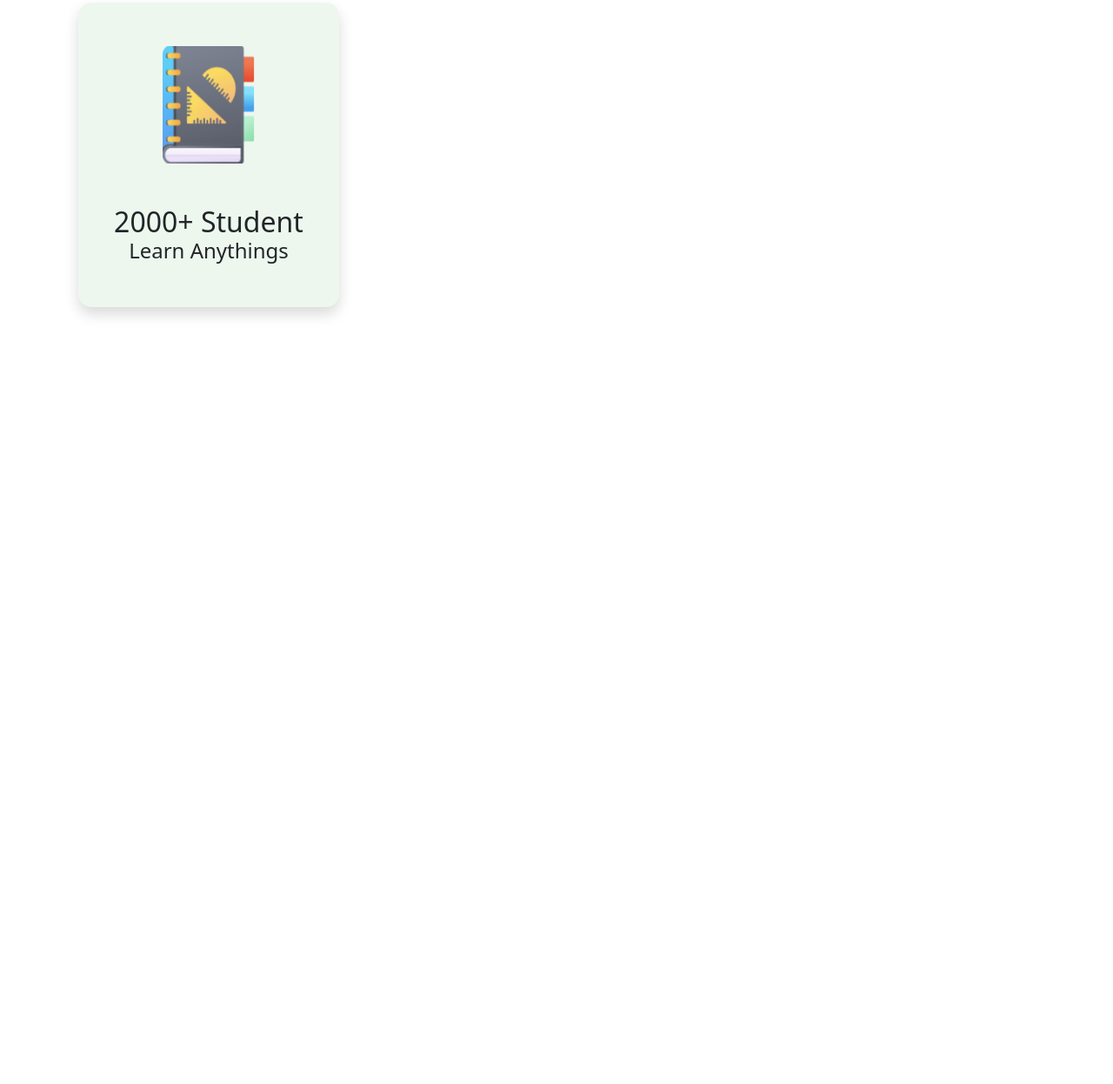
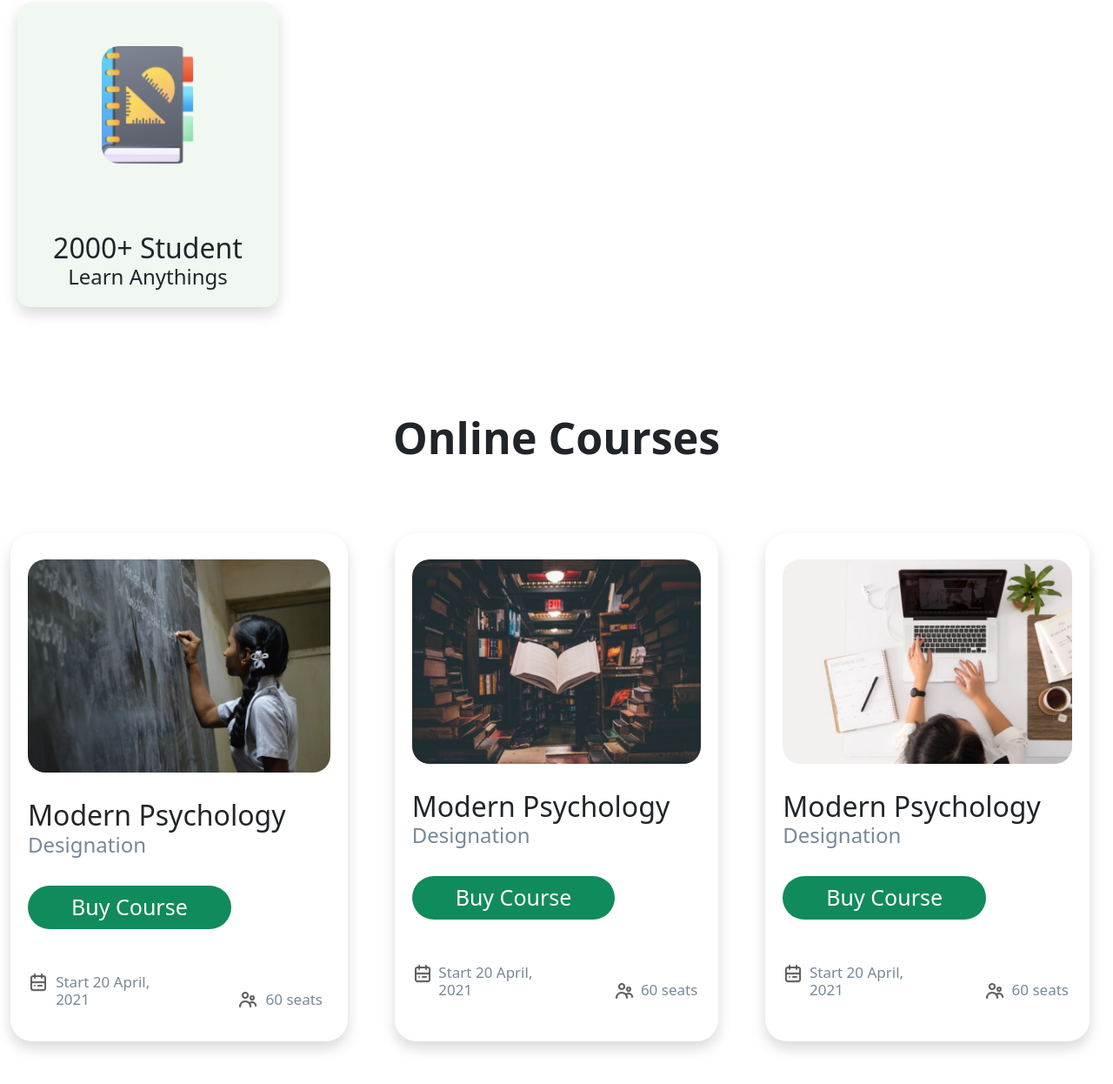
Before and after one commit to rabi993/e-school, a plain HTML site: page index.html in a window 1280 px wide. Shown: the part 1266-2512 px from the top of the page at 87% size. Before the commit the page ends 1739 px from the top, so only its background shows below. Drawn offline with nearby package versions, Linux system fonts and the light colour scheme.

Commit message:
online courses card done

```diff
--- a/index.html
+++ b/index.html
@@ -112,6 +112,85 @@
                 </div>
         </div>
     </section>
+    <section class="container">
+        <h1 class="online-courses">Online Courses</h1>
+        <br><br><br>
+        <div class="row row-cols-1 row-cols-md-3 g-4">
+            <div class="col">
+              <div class="shadow h-100  crd crd1">
+                <img src="images/Photos/Morder pyschology.png" class="card-img-top" alt="...">
+                <div class="card-body">
+                  <h2 class="card-title">Modern Psychology</h2>
+
+
+                  <h4 style="color:lightslategray ;" class="card-text">Designation</h4>
+                  <br>
+                  <button class="sign-in">Buy Course</button>
+                  <br><br><br>
+                </div>
+                <div class=" row justify-content-between">
+                    <div class="col-md-7 row align-items-start justify-content-start">
+                        <div class="col-md-2"><img  class="calender" src="images/ICON/calendar.png" alt=""></div>
+                        <div class="col-md-10"><h5 style="color:lightslategray ;font-size: 17px;padding-top: 3px;">Start 20 April, 2021</h5></div>
+                    </div>
+                    <div class=" col-md-5  row d-flex align-items-end justify-content-end">
+                        <div class="col-md-3"><img class="people" src="images/ICON/people.png" alt=""></div>
+                        <div class="col-md-9"><h5 style="color:lightslategray ; font-size: 17px; padding-top: 3px;">60 seats</h5></div>
+                    </div>
+                </div>
+              </div>
+            </div>
+            <div class="col">
+              <div class="shadow h-100 crd ">
+                <img src="images/Photos/Morder psyc.png" class="card-img-top" alt="...">
+                <div class="card-body">
+                    <h2 class="card-title">Modern Psychology</h2>
+
+
+                    <h4 style="color:lightslategray ;" class="card-text">Designation</h4>
+                    <br>
+                    <button class="sign-in">Buy Course</button>
+                    <br><br><br>
+                  </div>
+                  <div class=" row justify-content-between">
+                      <div class="col-md-7 row align-items-start justify-content-start">
+                          <div class="col-md-2"><img  class="calender" src="images/ICON/calendar.png" alt=""></div>
+                          <div class="col-md-10"><h5 style="color:lightslategray ;font-size: 17px;padding-top: 3px;">Start 20 April, 2021</h5></div>
+                      </div>
+                      <div class=" col-md-5  row d-flex align-items-end justify-content-end">
+                          <div class="col-md-3"><img class="people" src="images/ICON/people.png" alt=""></div>
+                          <div class="col-md-9"><h5 style="color:lightslategray ; font-size: 17px; padding-top: 3px;">60 seats</h5></div>
+                      </div>
+                  </div>
+              </div>
+            </div>
+            <div class="col">
+              <div class=" shadow h-100 crd crd3">
+                <img src="images/Photos/Morder pychons.png" class="card-img-top" alt="...">
+                <div class="card-body">
+                    <h2 class="card-title">Modern Psychology</h2>
+
+
+                    <h4 style="color:lightslategray ;" class="card-text">Designation</h4>
+                    <br>
+                    <button class="sign-in">Buy Course</button>
+                    <br><br><br>
+                  </div>
+                  <div class=" row justify-content-between">
+                      <div class="col-md-7 row align-items-start justify-content-start">
+                          <div class="col-md-2"><img  class="calender" src="images/ICON/calendar.png" alt=""></div>
+                          <div class="col-md-10"><h5 style="color:lightslategray ;font-size: 17px;padding-top: 3px;">Start 20 April, 2021</h5></div>
+                      </div>
+                      <div class=" col-md-5  row d-flex align-items-end justify-content-end">
+                          <div class="col-md-3"><img class="people" src="images/ICON/people.png" alt=""></div>
+                          <div class="col-md-9"><h5 style="color:lightslategray ; font-size: 17px; padding-top: 3px;">60 seats</h5></div>
+                      </div>
+                  </div>
+              </div>
+            </div>
+
+          </div>
+    </section>
 
 
 
--- a/style.css
+++ b/style.css
@@ -1,3 +1,6 @@
+.container{
+    max-width: 1500px;
+}
 .top{
     background-color: rgb(240 255 240);
 }
@@ -33,7 +36,7 @@
 
 }
 .sector{
-    background-color:rgb(238, 247, 238) ;
+    background-color:rgb(241, 247, 241) ;
     height: 350px;
     width: 300px;
     margin: 20px;
@@ -56,3 +59,40 @@
 .banner{
     padding-bottom: 100px;
 }
+.online-courses{
+    text-align: center;
+    font-size: 50px;
+    font-weight: 700;
+}
+.crd{
+    background-color: white;
+    box-shadow: 10px 10px 15px rgb(240, 238, 238);
+    padding: 30px 20px;
+    border-radius: 25px;
+    margin: 0px 15px;
+
+}
+.crd1{
+    margin-left: 0px;
+
+}
+.card3{
+    margin-right: 0px;
+}
+.card-img-top{
+    border-radius: 20px;
+    margin-bottom: 30px;
+}
+.calender {
+
+    width: 24px;
+    height: 24px;
+
+}
+.people{
+    vertical-align: 0%;
+    width: 24px;
+    height: 24px;
+
+
+}
```
